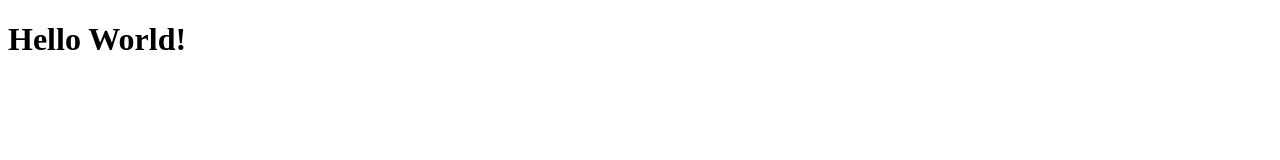
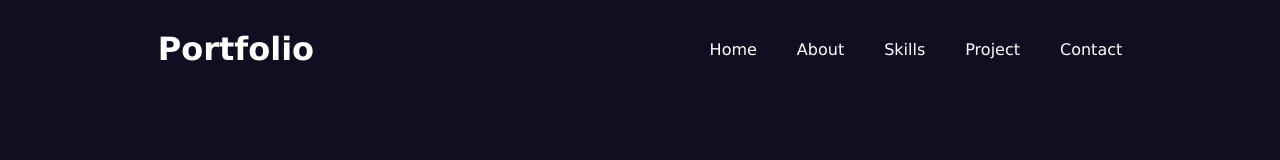
Before and after one commit to devyani001/GDSC, a plain HTML site: page index.html in a window 1280 px wide. Drawn offline with Linux system fonts and the light colour scheme.

Commit message:
added css made navbar

```diff
--- a/index.html
+++ b/index.html
@@ -1,11 +1,32 @@
 <!DOCTYPE html>
 <html lang="en">
+
 <head>
     <meta charset="UTF-8">
     <meta name="viewport" content="width=device-width, initial-scale=1.0">
-    <title>Document</title>
+    <title>GDSC</title>
+    <link rel="stylesheet" href="port.css">
 </head>
+
 <body>
-    <h1>Hello World!</h1>
+
+    <div class="navbar">
+
+        <div class="left-box">
+            <h1>Portfolio</h1>
+        </div>
+
+        <div class="right-box">
+            <ul>
+                <li>Home</li>
+                <li>About</li>
+                <li>Skills</li>
+                <li>Project</li>
+                <li>Contact</li>
+            </ul>
+        </div>
+
+    </div>
 </body>
+
 </html>
--- /dev/null
+++ b/port.css
@@ -0,0 +1,45 @@
+body{
+    margin: 0;
+    padding: 0;
+    box-sizing: border-box;
+    background-color: rgb(16, 14, 32);
+    color: #fff;
+    font-family: Verdana, Geneva, Tahoma, sans-serif;
+}
+
+h1{
+    margin-top: 30px;
+}
+
+ul{
+    list-style: none;
+    border: 1px solid none;
+    display: flex;
+    flex-wrap: wrap;
+    margin-top: 40px;
+}
+
+li{
+    margin-left: 40px;
+}
+
+li:hover{
+    color: yellow;
+    cursor: pointer;
+}
+
+.navbar{
+    border: 1px solid none;
+    display: flex;
+    flex-wrap: wrap;
+    justify-content: space-around;
+}
+
+.left-box{
+    border: 1px solid none;
+
+}
+
+.right-box{
+    border: 1px solid none;
+}
```
